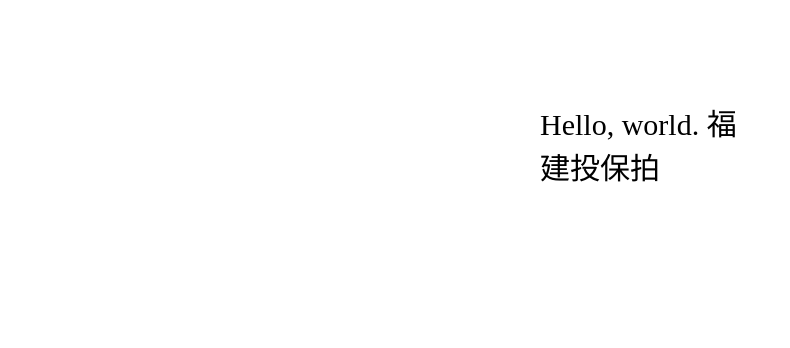
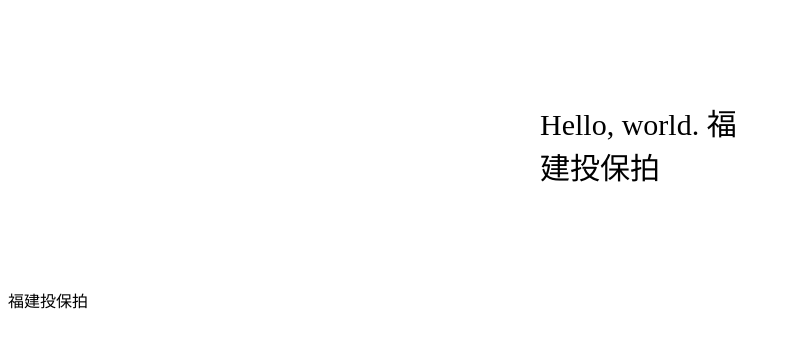
Before and after one commit to CharlsMt/fjtbp, a plain HTML site: page index.html in a window 1280 px wide. Shown: the whole page, without its empty margins (0-790 px from the left). Drawn offline with Linux system fonts and the light colour scheme.

Commit message:
Update index.html

```diff
--- a/index.html
+++ b/index.html
@@ -17,6 +17,6 @@
   Hello, world.
   <a herf = "www.baidu.com">福建投保拍</a>
 </div>
-
+ <a herf = "www.baidu.com">福建投保拍</a>
 </body>
 </html>
```
